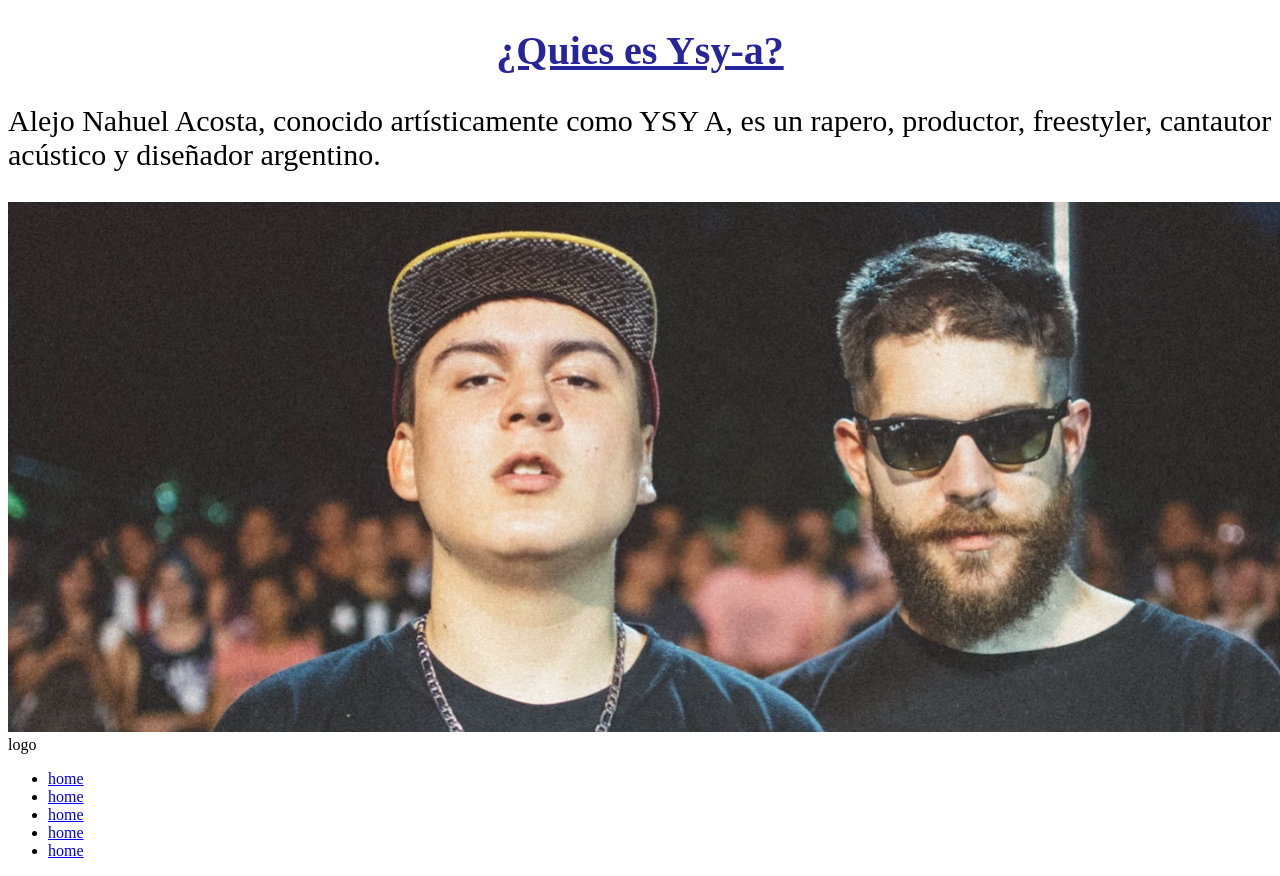
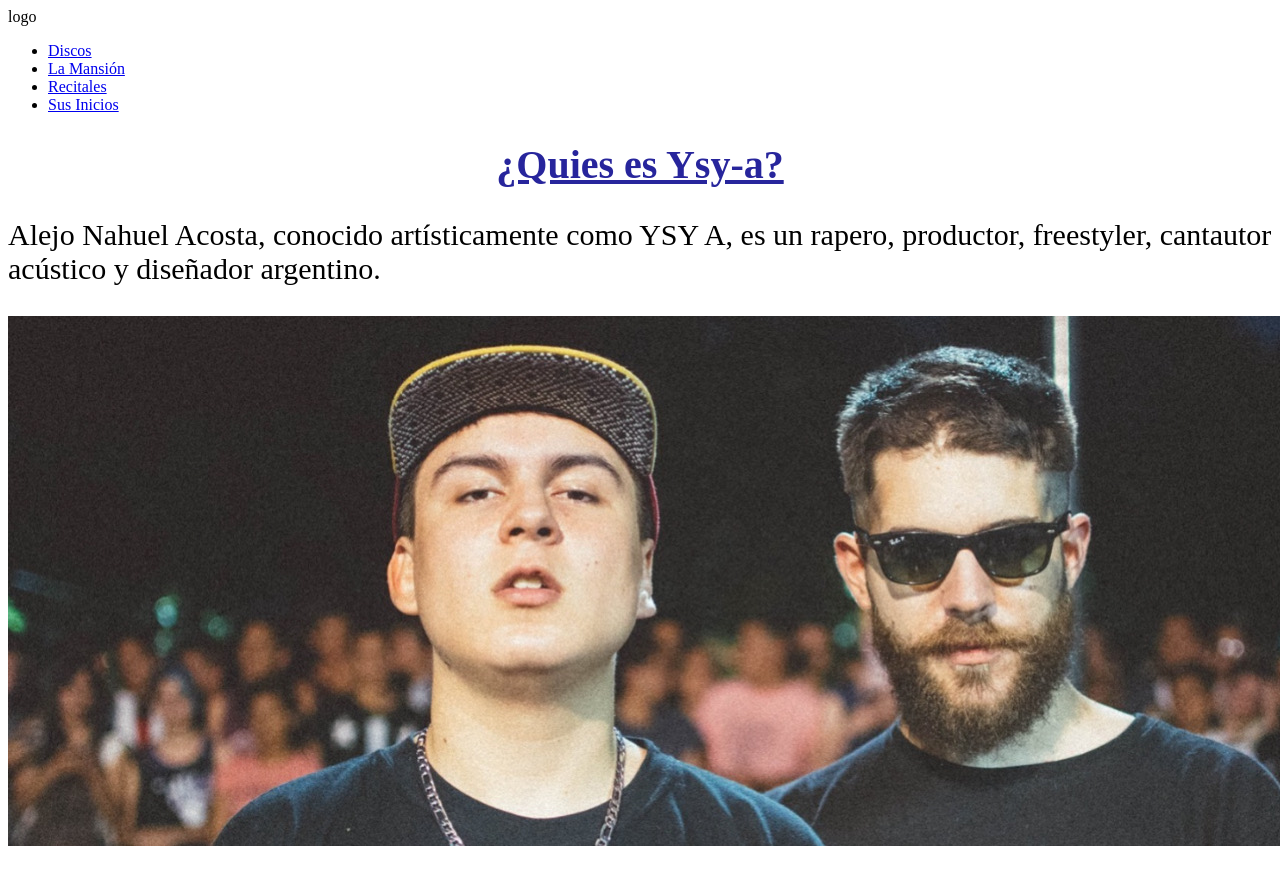
Before and after one commit to FranciscoAccorinti/2da-pre-entrega-Accorinti, a plain HTML site: page index.html in a window 1280 px wide. Shown: the top 876 px of the page. Drawn offline with Linux system fonts and the light colour scheme.

Commit message:
cambios del header

```diff
--- a/index.html
+++ b/index.html
@@ -11,24 +11,23 @@
 </head>
 
 <body>
+    <header>
+        <div class="logo">logo</div>
+        <nav>
+            <ul>
+                <li><a href="pages/discos.html">Discos</a></li>
+                <li><a href="pages/la-mansion.html">La Mansión</a></li>
+                <li><a href="pages/recitales.html">Recitales</a></li>
+                <li><a href="pages/sus-inicios.html">Sus Inicios</a></li>
+            </ul>
+        </nav>
+    </header>
     <h1>¿Quies es Ysy-a?</h1>
     <p>Alejo Nahuel Acosta, conocido artísticamente como YSY A, es un rapero, productor, freestyler, cantautor acústico
         y diseñador argentino.</p>
     <img src="img/fondo titulo.jpeg" alt="Alejo">
 
 
-    <header>
-        <div class="logo">logo</div>
-        <nav>
-            <ul>
-                <li><a href="#">home</a></li>
-                <li><a href="#">home</a></li>
-                <li><a href="#">home</a></li>
-                <li><a href="#">home</a></li>
-                <li><a href="#">home</a></li>
-            </ul>
-        </nav>
-    </header>
 
 
 </body>
```
